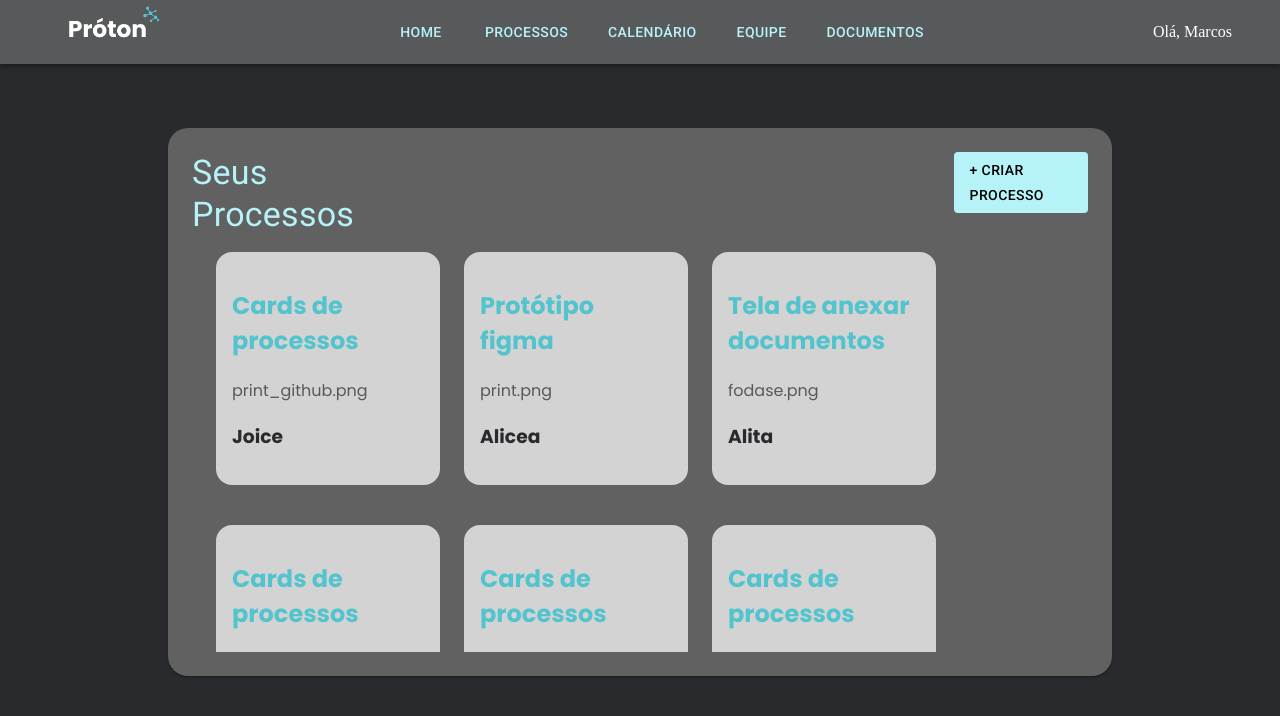
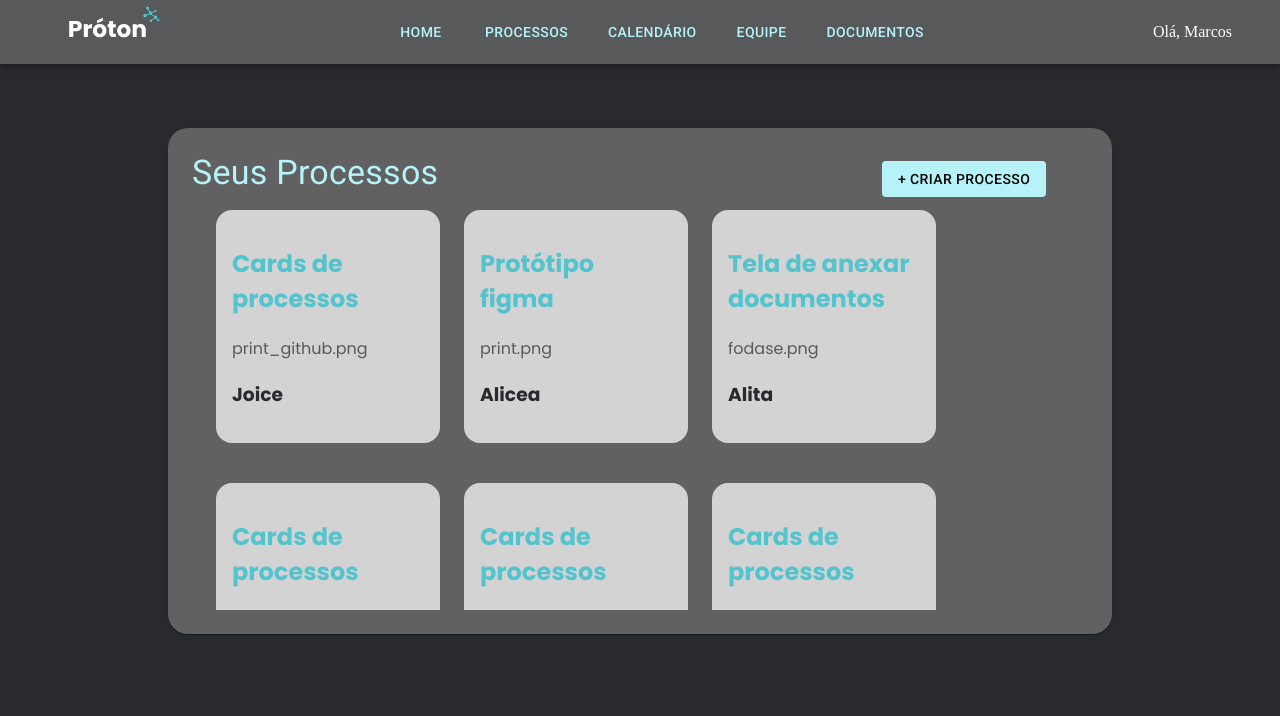
Before and after one commit to m-u-l-a-s/PROTON, a React (Create React App) app in the folder api_proton/: page /myProjects in a window 1280 px wide. Shown: the top 716 px of the page. Built offline with nearby package versions, Linux system fonts and the light colour scheme.

Commit message:
Melhorando responsidade

```diff
--- a/api_proton/src/pages/myProjects/MyProjets.tsx
+++ b/api_proton/src/pages/myProjects/MyProjets.tsx
@@ -1,7 +1,7 @@
-import { Box, Paper, Typography, Button, Grid } from "@mui/material";
+import { Box, Paper, Typography, Grid, Button } from "@mui/material";
 import { Link } from "react-router-dom";
-import { BarraProjeto } from "../../shared/components";
 import { CardProcesso } from "./CardProcesso";
+import "./Style.css"
 export const MyProjects = () => {
 
     let processos = [
@@ -26,7 +26,6 @@ export const MyProjects = () => {
             sx={{ gap: 3 }}
             justifyContent="center"
         >
-
             <Paper
                 sx={{
                 mt: 3,
@@ -37,82 +36,47 @@ export const MyProjects = () => {
                 gap: 2,
                 display: "flex",
                 flexDirection: "column",
-                    flexWrap: "wrap",
-                    maxWidth:'70%',
+                maxWidth: '70%',
                 maxHeight: '50%',
-                    marginTop:'5%'
-                    // overflow: "scroll",
-                    // overflowX: "hidden"
-
-
+                marginTop: '5%',
                 }}
             >
+                <Box display="flex" alignItems="flex-start" maxHeight="100vh" flexDirection="row" sx={{ gap: 70 }}>
 
-                        <Box  display="flex" alignItems="flex-start" maxHeight="100vh" flexDirection="row" sx={{gap: 70}}>
-
-                            <Grid item>
-
+                    <div className="divBox">
 
                         <Typography variant="h4" color="primary">
                         Seus Processos
                         </Typography>
-
-                            </Grid>
-
-
-
-
-
-                                <Grid item>
 
                         <Button
                         component={Link}
                         to="/NovoProjeto"
                         variant="contained"
                         disableElevation
+                        sx={{position: 'absolute', left: '68.9%', marginTop:'-2.6%'}}
                         >
-                                            {" "}
-                                            + Criar Processo{" "}
+                        + Criar Processo
                         </Button>
 
-                                </Grid>
-
-
-
+                    </div>
                 </Box>
 
+                <Box sx={{ height: '50vh', overflowY: 'auto', display: "flex", flexDirection: "column" }}>
 
-
-
-
-
-                        <Box sx={{ height: '50vh', overflowY: 'auto', display:"flex"}} >
-
-
-
-                               <Grid item display="flex" flexWrap={"wrap"} gap={3} marginLeft={3}>
-
-                                {
-                                    processos.map((processo) => (
+                    <Grid item display="flex" flexDirection={"row"} flexWrap={"wrap"} gap={3} marginLeft={3}>
+                        {processos.map((processo) => (
                         <CardProcesso
                             name={processo.name}
                             anexo={processo.anexo}
                             resp={processo.resp}
                         />
-                                        ))
-                                    }
-
-
+                        ))}
                     </Grid>
 
-
                 </Box>
-
-
-
-
 
           </Paper>
         </Box>
       );
-};
+}
--- /dev/null
+++ b/api_proton/src/pages/myProjects/Style.css
@@ -0,0 +1,10 @@
+.divBox{
+     display: "inline-block";
+     justify-content: center; /* Alinhar horizontalmente ao centro */
+     align-items: center;
+}
+
+.elemento {
+     display: inline-block;
+     margin: 10px; /* Adicione margens para espaçamento entre os elementos */
+ }
```
Lines whose indentation alone changed are shown as unchanged.
